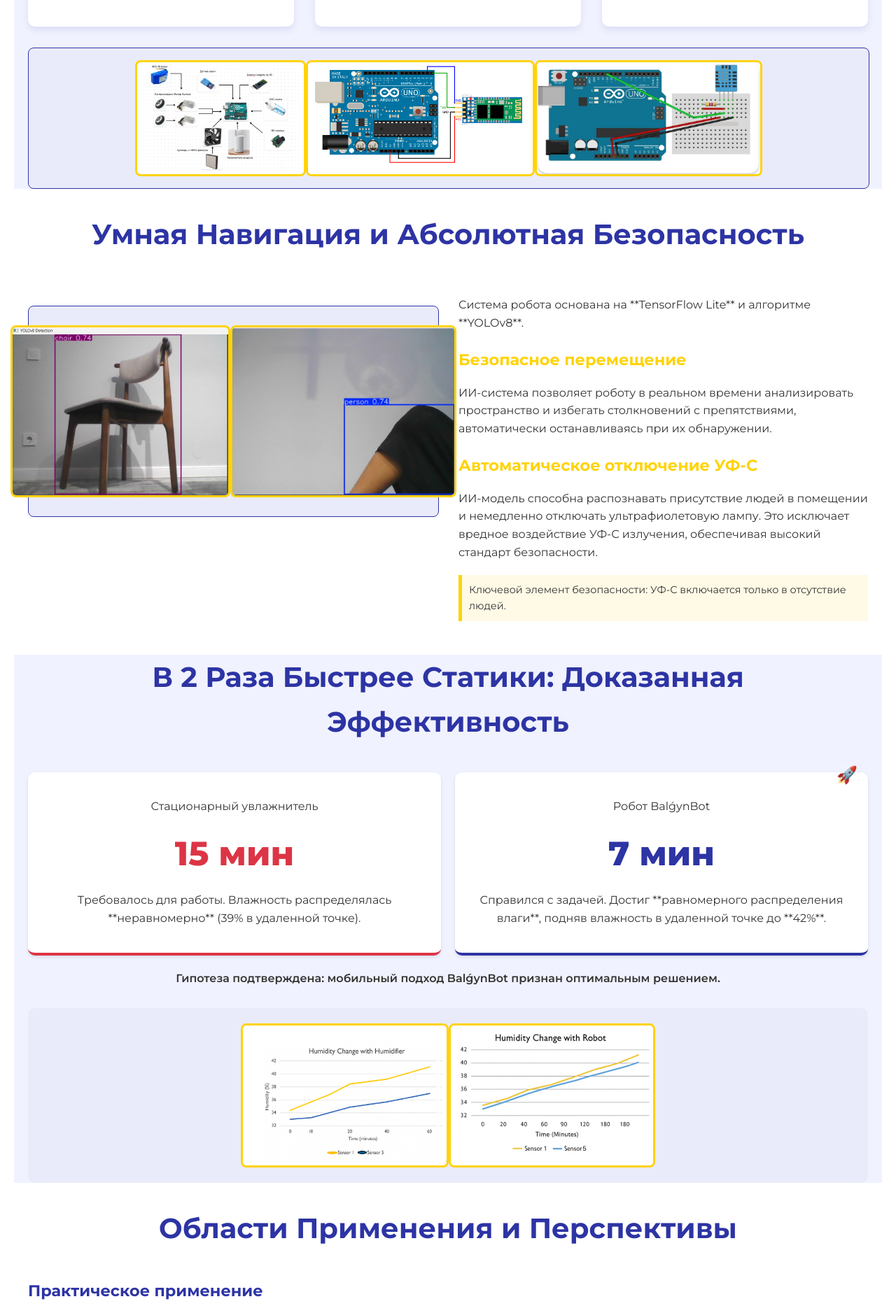
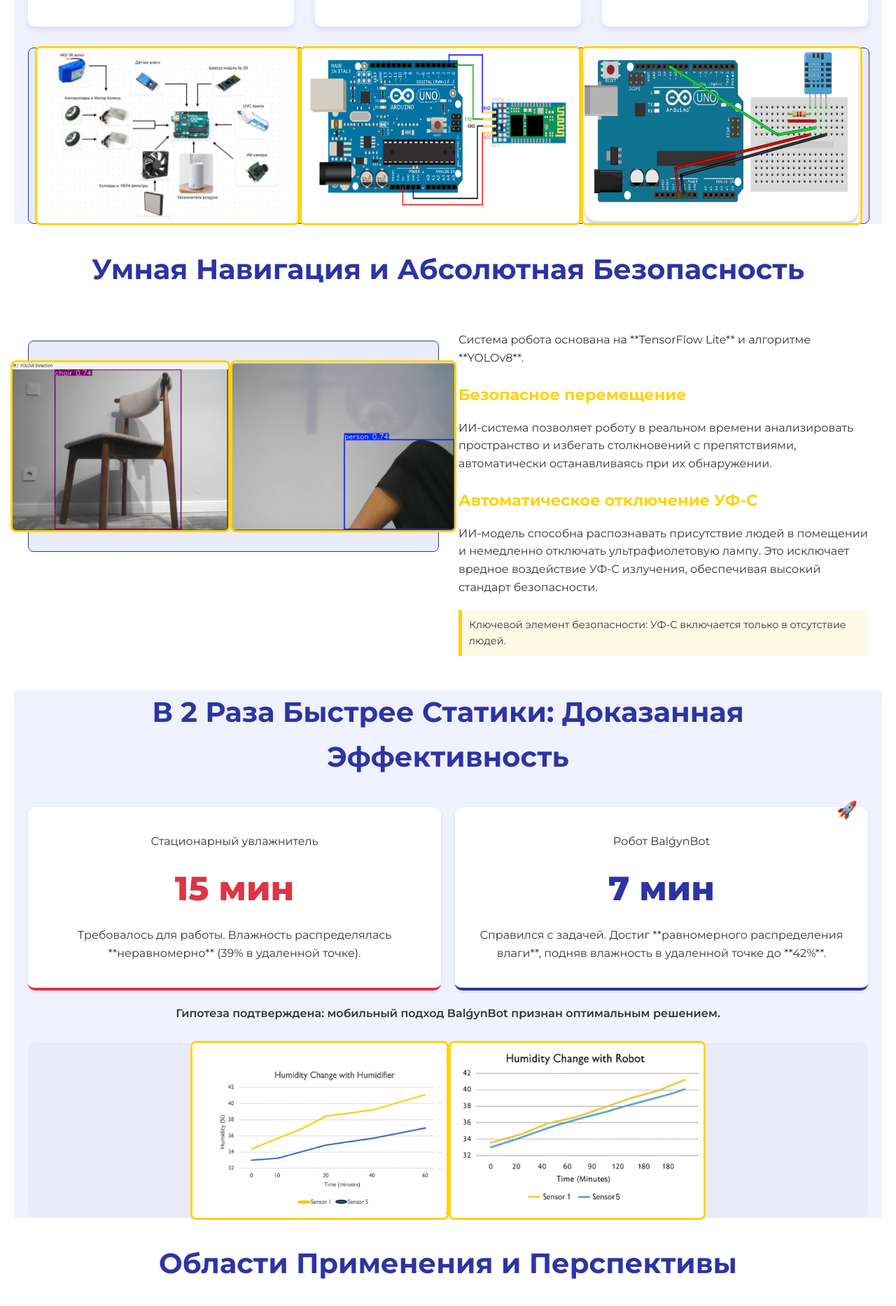
Before and after one commit to BalgynBot/Site, a plain HTML site: page index.html in a window 1280 px wide. Shown: the part 1368-3235 px from the top of the page at 70% size. Drawn offline with Linux system fonts and the light colour scheme.

Commit message:
Update index.html

```diff
--- a/index.html
+++ b/index.html
@@ -352,38 +352,59 @@
 
          /* НОВЫЕ СТИЛИ ДЛЯ РАБОТЫ С НЕСКОЛЬКИМИ ИЗОБРАЖЕНИЯМИ */
          .image-gallery-mobile-scroll {
-            display: flex; /* Делаем их строкой */
-            gap: 10px; /* Добавляем небольшой отступ между изображениями */
-            overflow-x: auto; /* Разрешаем горизонтальную прокрутку */
-            padding-bottom: 5px; /* Небольшой отступ, чтобы не обрезался скроллбар */
-            width: 100%; /* Занимаем всю ширину */
-            justify-content: flex-start; /* Начинаем слева */
+            display: flex;
+            /* Делаем их строкой */
+            gap: 10px;
+            /* Добавляем небольшой отступ между изображениями */
+            overflow-x: auto;
+            /* Разрешаем горизонтальную прокрутку */
+            padding-bottom: 5px;
+            /* Небольшой отступ, чтобы не обрезался скроллбар */
+            width: 100%;
+            /* Занимаем всю ширину */
+            justify-content: flex-start;
+            /* Начинаем слева */
          }
 
          /* Изображения внутри галереи */
          .image-gallery-mobile-scroll img {
-            min-width: 80%; /* Каждое изображение занимает 80% ширины, чтобы можно было скроллить */
+            min-width: 80%;
+            /* Каждое изображение занимает 80% ширины, чтобы можно было скроллить */
             height: auto;
          }
 
          /* Скрываем второе и последующие изображения, если не нужен скролл */
          .hide-on-mobile {
-             display: none !important;
+            display: none !important;
+         }
+
+         /* Исправление: Одиночные изображения в плейсхолдере (например, AI block), чтобы они занимали всю ширину */
+         .image-placeholder-small img:not(.image-gallery-mobile-scroll img):not(.hide-on-mobile) {
+            max-width: 100% !important;
+            height: 100% !important;
+            object-fit: contain;
+            /* Важно: переопределяем инлайн-стили, которые могли быть слишком ограничительными */
          }
       }
+
       /* Стили для экранов более 768px (Ноутбуки) */
       @media (min-width: 769px) {
+
          /* Галереи на ноутбуках: возвращаем flex-контейнеры к нормальному поведению */
          .image-gallery-mobile-scroll {
-             display: flex;
-             overflow-x: visible;
+            display: flex;
+            overflow-x: visible;
          }
+
          /* Изображения внутри галереи */
          .image-gallery-mobile-scroll img {
-            min-width: auto; /* Отменяем 80% ширины */
+            min-width: auto;
+            /* Отменяем 80% ширины */
          }
+
          .hide-on-mobile {
-            display: block !important; /* Показываем скрытые на мобильном изображения */
+            display: block !important;
+            /* Показываем скрытые на мобильном изображения */
          }
       }
    </style>
@@ -439,13 +460,13 @@
                установлен в задней части корпуса для равномерного распределения влаги.</p>
          </div>
       </div>
-      <div class="image-placeholder-small image-gallery-mobile-scroll">
+      <div class="image-placeholder-small image-gallery-mobile-scroll" style="height: 250px;">
          <img src="Снимок экрана 2025-10-25 в 21.15.22.jpg.png" alt="Схема очистки"
-            style="max-width:100%;height:80%;border-radius:8px;border:3px solid var(--accent-color);">
+            style="max-width:33%;height:100%;border-radius:8px;border:3px solid var(--accent-color);">
          <img src="Снимок экрана 2025-10-25 в 21.26.14.png" alt="Схема дезинфекции"
-            style="max-width:100%;height:80%;border-radius:8px;border:3px solid var(--accent-color);">
+            style="max-width:33%;height:100%;border-radius:8px;border:3px solid var(--accent-color);">
          <img src="Снимок экрана 2025-10-25 в 21.28.18.png" alt="Схема увлажнения"
-            style="max-width:100%;height:80%;border-radius:8px;border:3px solid var(--accent-color);">
+            style="max-width:33%;height:100%;border-radius:8px;border:3px solid var(--accent-color);">
       </div>
    </section>
 
@@ -453,9 +474,11 @@
       <h2>Умная Навигация и Абсолютная Безопасность</h2>
       <div class="ai-blocks">
          <div class="ai-image">
-            <div class="image-placeholder-small image-gallery-mobile-scroll" style="height: 300px;">
+            <div class="image-placeholder-small"
+               style="height: 300px; display: flex; justify-content: center; align-items: center;">
                <img src="WhatsApp Image 2025-09-16 at 22.41.18.jpeg" alt="Робот в движении"
                   style="max-width:80%;height:80%;border-radius:8px;border:3px solid var(--accent-color);">
+
                <img class="hide-on-mobile" src="WhatsApp Image 2025-09-16 at 22.27.39.jpeg" alt="Детали робота"
                   style="max-width:80%;height:80%;border-radius:8px;border:3px solid var(--accent-color);">
             </div>
@@ -497,11 +520,11 @@
       <p style="margin-top: 20px; font-weight: 600;">Гипотеза подтверждена: мобильный подход BalǵynBot признан
          оптимальным решением.</p>
 
-      <div class="comparison-image image-gallery-mobile-scroll">
+      <div class="comparison-image image-gallery-mobile-scroll" style="height: 250px;">
          <img src="Снимок экрана 2025-10-25 в 21.35.51.png" alt="График стационарного прибора"
-            style="max-width:80%;height:80%;border-radius:8px;border:3px solid var(--accent-color);">
+            style="max-width:49%;height:100%;border-radius:8px;border:3px solid var(--accent-color);">
          <img src="Снимок экрана 2025-10-25 в 21.36.07.png" alt="График BalǵynBot"
-            style="max-width:80%;height:80%;border-radius:8px;border:3px solid var(--accent-color);">
+            style="max-width:49%;height:100%;border-radius:8px;border:3px solid var(--accent-color);">
       </div>
    </section>
 
```
